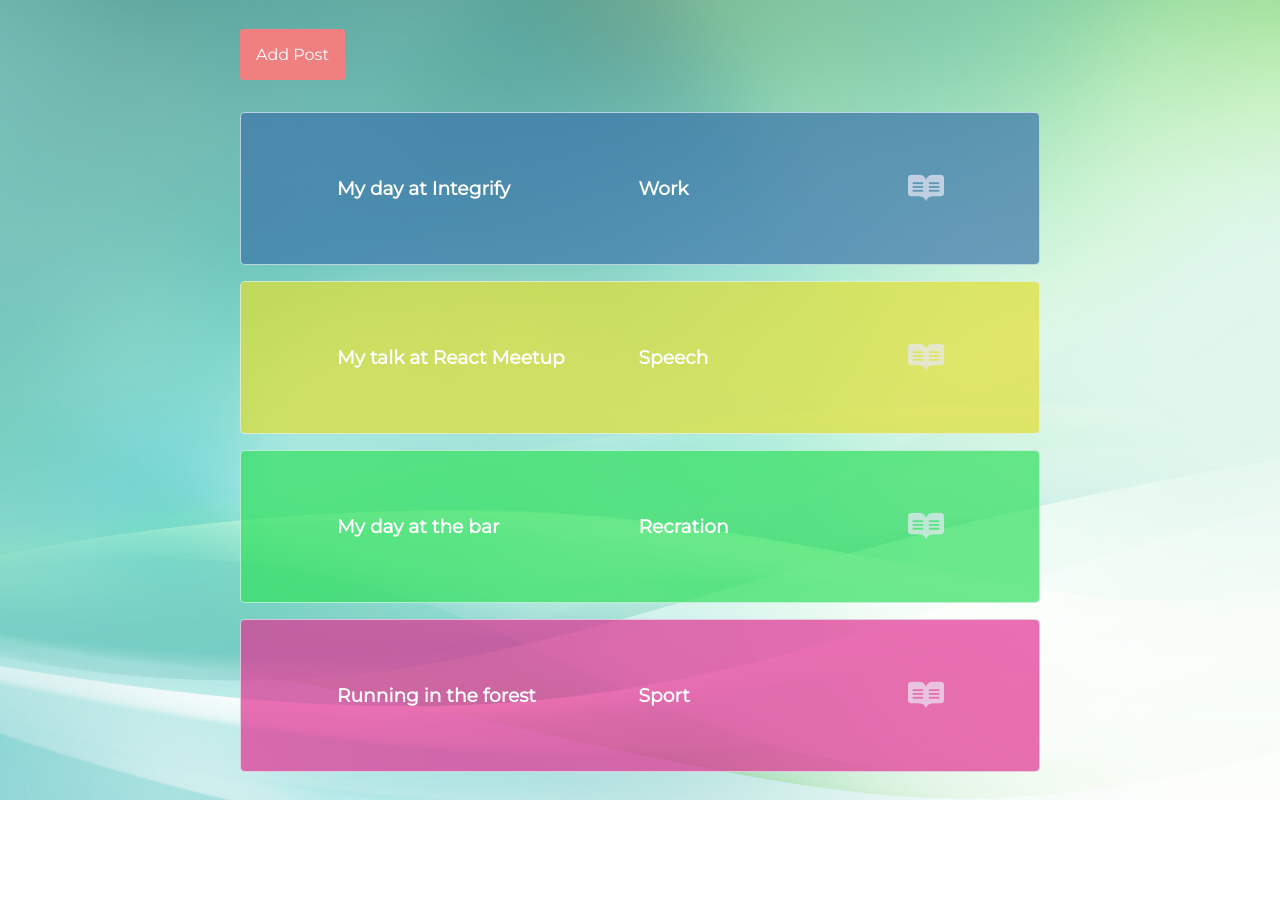
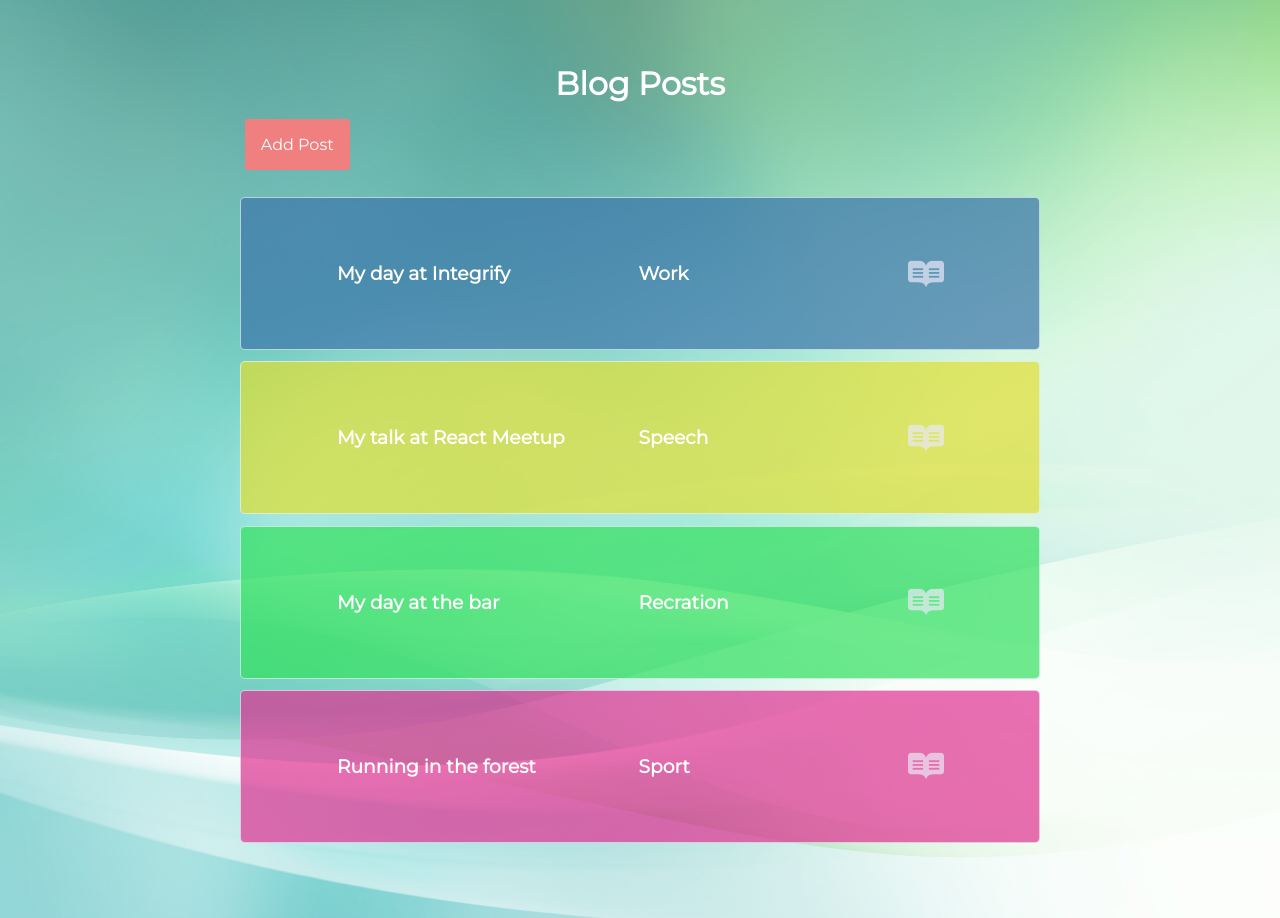
Before and after one commit to moscuet/Blog-Post_React, a React (Create React App) app: page / in a window 1280 px wide. Before the commit the page ends 800 px from the top, so only its background shows below. Built offline with nearby package versions, Linux system fonts and the light colour scheme.

Commit message:
finalized style

```diff
--- a/src/assets/style/postitem.css
+++ b/src/assets/style/postitem.css
@@ -7,7 +7,7 @@
     color: #fff;
     padding: 2rem 4rem;
     border: 1px solid rgba(229, 243, 245, 0.7);
-    margin: 1rem;
+    margin: .7rem;
     width: 50rem;
     border-bottom-left-radius: 5px;
     border-bottom-right-radius: 5px;
--- a/src/assets/style/postlist.css
+++ b/src/assets/style/postlist.css
@@ -1,3 +1,12 @@
+.container-blog {
+    padding: 4rem 5rem;
+}
+
+.blog-header {
+    color: white;
+    text-align: center;
+}
+
 .add-post-container {
     padding: 1rem;
     display: flex;
--- a/src/components/PostList.js
+++ b/src/components/PostList.js
@@ -10,7 +10,8 @@ const PostList = (props) => {
   ))
 
           return (
-            <div>
+            <div class="container-blog">
+            <h1 className="blog-header">Blog Posts</h1>
             <div className="add-post-container">
               <NavLink to='/addpost' className="add-post-link">Add Post</NavLink>
               </div>
```
